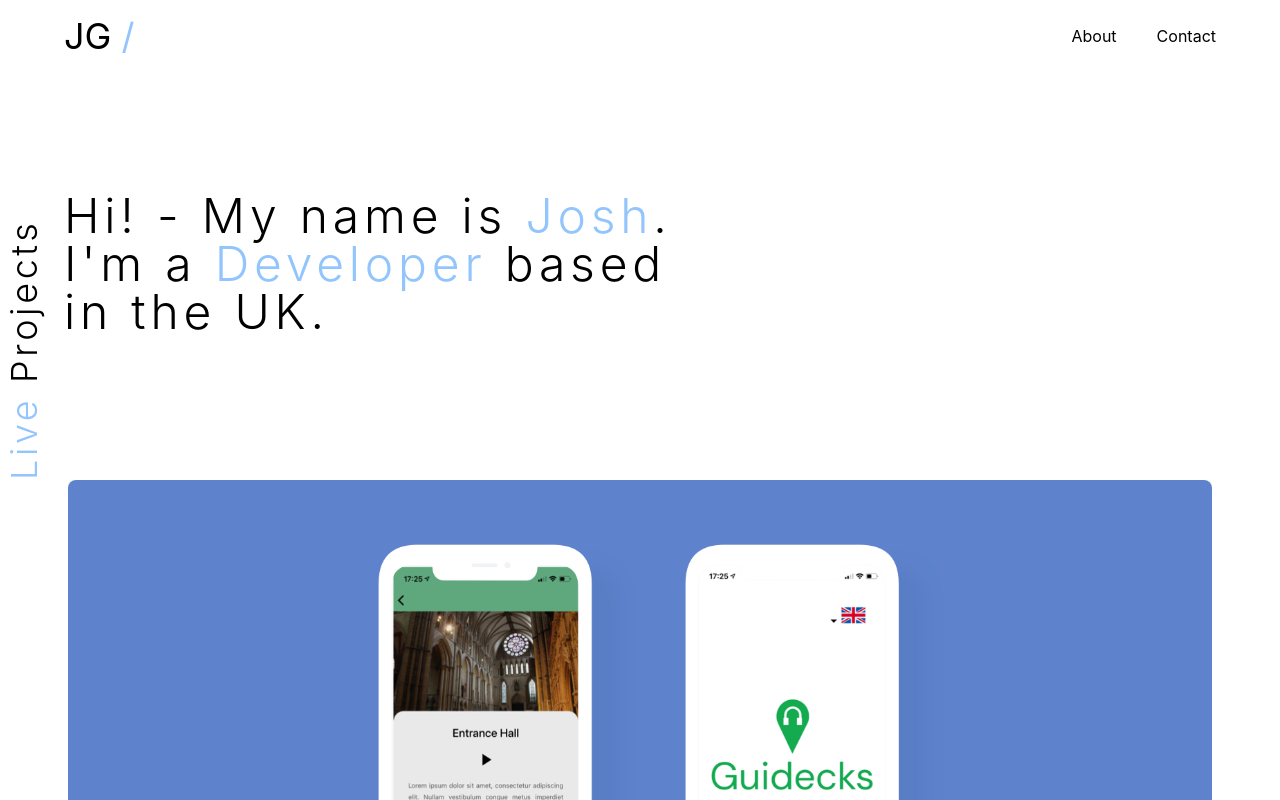
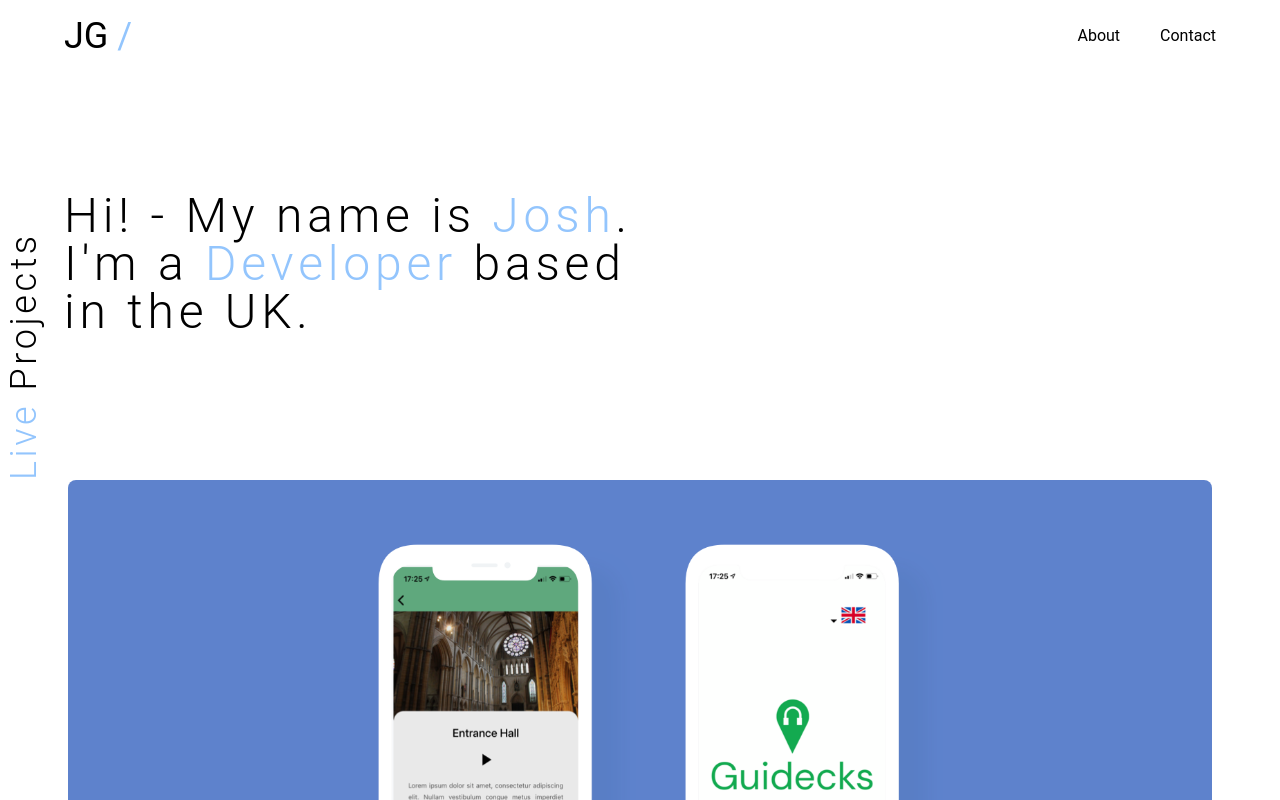
Before and after one commit to jgretton/joshgretton.co.uk, a Next.js app: page / in a window 1280 px wide. Shown: the top 800 px of the page. Built offline with nearby package versions, Linux system fonts and the light colour scheme.

Commit message:
Update globals.css
Added custom font along with scroll padding for headers.

```diff
--- a/styles/globals.css
+++ b/styles/globals.css
@@ -2,19 +2,12 @@
 @tailwind components;
 @tailwind utilities;
 
-html,
-body {
-  padding: 0;
-  margin: 0;
-  font-family: -apple-system, BlinkMacSystemFont, Segoe UI, Roboto, Oxygen,
-    Ubuntu, Cantarell, Fira Sans, Droid Sans, Helvetica Neue, sans-serif;
+@import url("https://fonts.googleapis.com/css2?family=Roboto:wght@300;400&display=swap");
+
+* {
+  font-family: Roboto, sans-serif;
 }
 
-a {
-  color: inherit;
-  text-decoration: none;
+html {
+  scroll-padding-top: 6rem;
 }
-
-* {
-  box-sizing: border-box;
-}
```
